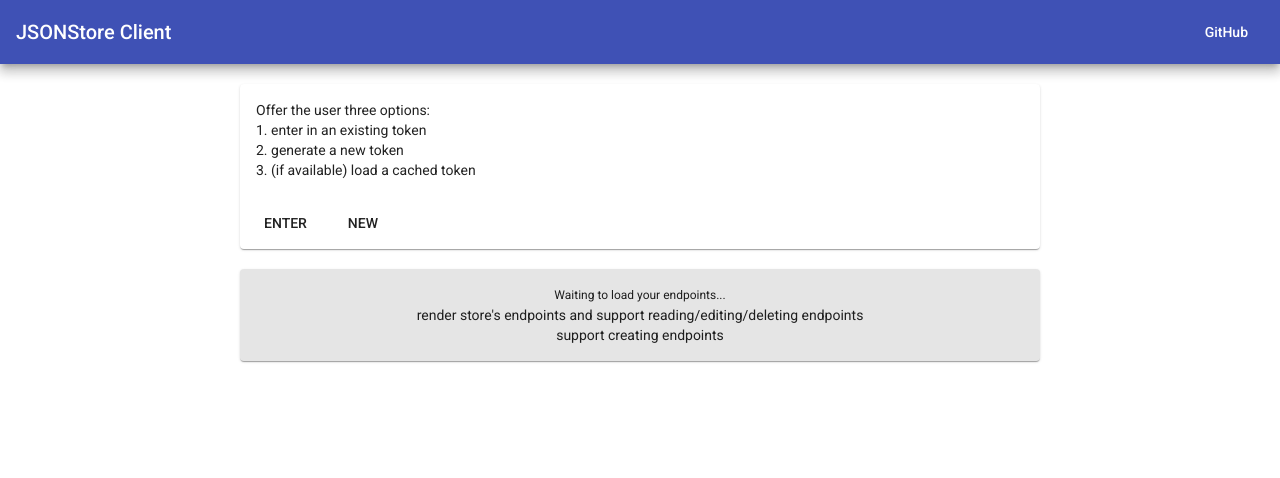
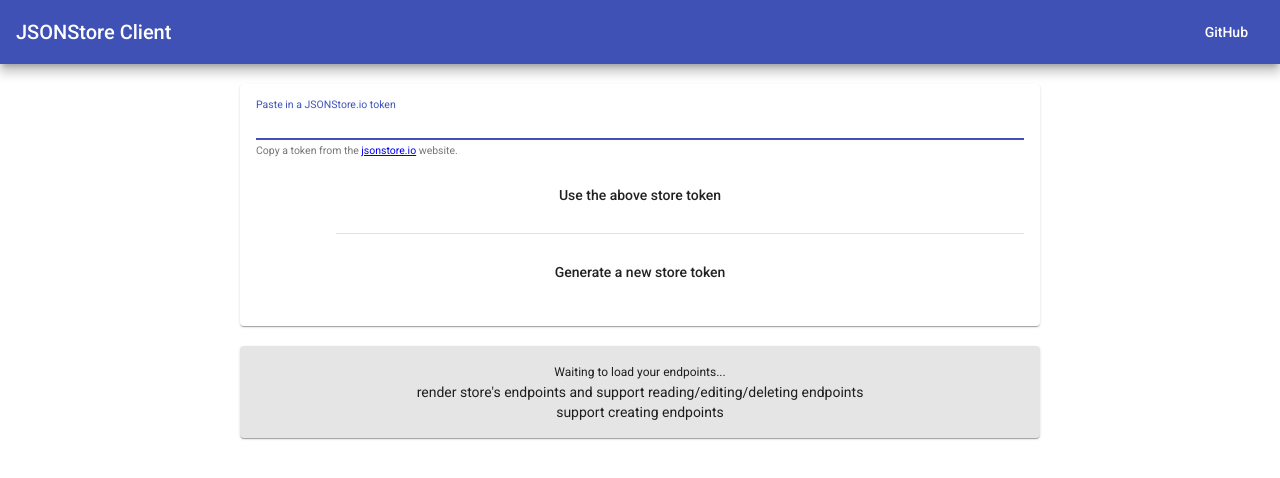
Before and after one commit to METACEO/ng-jsonstore-client, an Angular app: page / in a window 1280 px wide. Shown: the top 478 px of the page. Built offline with nearby package versions, Linux system fonts and the light colour scheme; no server answers.

Commit message:
Introducing forms and inputs/outputs; completing the token component.

```diff
--- a/src/app/app.component.html
+++ b/src/app/app.component.html
@@ -4,7 +4,8 @@
 <div class="content mat-typography">
 
   <app-token [cachedToken]="cachedToken"
-             [token]="token"></app-token>
+             [token]="token"
+             (tokenSelected)="tokenSelected($event)"></app-token>
 
   <app-endpoints [endpoints]="endpoints"></app-endpoints>
 
--- a/src/app/app.component.ts
+++ b/src/app/app.component.ts
@@ -1,8 +1,5 @@
-import { HttpClient } from '@angular/common/http';
 import { Component } from '@angular/core';
-import { filter, map } from 'rxjs/operators';
 
-import { environment } from '../environments/environment';
 import { IEndpoint } from './interfaces/endpoint.interface';
 
 @Component({
@@ -16,13 +13,8 @@
   public endpoints: IEndpoint[];
   public token: string;
 
-  constructor(private _httpClient: HttpClient) {
-    this._httpClient.get<{token: string}>(`${environment.api}/get-token`)
-      .pipe(
-        filter(response => response.token !== undefined),
-        map(response => response.token)
-      )
-      .subscribe(token => this.token = token);
+  tokenSelected(token: string): void {
+    this.token = token;
   }
 
 }
--- a/src/app/app.module.ts
+++ b/src/app/app.module.ts
@@ -1,4 +1,5 @@
 import { HttpClientModule } from '@angular/common/http';
+import { ReactiveFormsModule } from '@angular/forms';
 import { BrowserModule } from '@angular/platform-browser';
 import { BrowserAnimationsModule } from '@angular/platform-browser/animations';
 import { NgModule } from '@angular/core';
@@ -21,6 +22,7 @@
     BrowserAnimationsModule,
     HttpClientModule,
     MaterialModule,
+    ReactiveFormsModule
   ],
   providers: [],
   bootstrap: [AppComponent]
--- a/src/app/components/token/token.component.html
+++ b/src/app/components/token/token.component.html
@@ -1,33 +1,51 @@
 <section>
   <mat-card>
     <mat-card-content>
-      <span>Offer the user three options:</span>
-      <br/>
-      <span>1. enter in an existing token</span>
-      <br/>
-      <span>2. generate a new token</span>
-      <br/>
-      <span>3. (if available) load a cached token</span>
+      <ng-container *ngIf="token; else ShowPrompt">
+
+        <mat-form-field class="full-width">
+          <input [value]="token"
+                 disabled
+                 matInput
+                 placeholder="Using JSONStore.io token">
+        </mat-form-field>
+
+        <div class="button-wrapper">
+          <button (click)="unloadToken()" mat-button>Unload</button>
+        </div>
+
+      </ng-container>
+      <ng-template #ShowPrompt>
+
+        <mat-form-field class="full-width">
+          <input [formControl]="tokenFormControl"
+                 autofocus
+                 matInput
+                 placeholder="Paste in a JSONStore.io token">
+          <mat-hint>Copy a token from the <a href="https://www.jsonstore.io/">jsonstore.io</a> website.</mat-hint>
+        </mat-form-field>
+
+        <div class="button-wrapper">
+          <button (click)="usePastedToken()" mat-button>Use the above store token</button>
+        </div>
+
+        <mat-divider [inset]="true"></mat-divider>
+
+        <div class="button-wrapper">
+          <button (click)="generateNewToken()" mat-button>Generate a new store token</button>
+        </div>
+
+        <ng-container *ngIf="cachedToken">
+
+          <mat-divider [inset]="true"></mat-divider>
+
+          <div class="button-wrapper">
+            <button (click)="useCachedToken()" mat-button>Use the cached store token</button>
+          </div>
+
+        </ng-container>
+
+      </ng-template>
     </mat-card-content>
-    <mat-card-actions>
-
-      <button (click)="enterToken()"
-              mat-button>
-        <span>ENTER</span>
-      </button>
-
-      <button (click)="newToken()"
-              mat-button>
-        <span>NEW</span>
-      </button>
-
-      <button *ngIf="hasCachedToken"
-              (click)="useCached()"
-              color="primary"
-              mat-button>
-        <span>USE CACHED</span>
-      </button>
-
-    </mat-card-actions>
   </mat-card>
 </section>
--- a/src/app/components/token/token.component.scss
+++ b/src/app/components/token/token.component.scss
@@ -1,3 +1,12 @@
 section {
   margin: 20px;
 }
+
+.full-width {
+  width: 100%;
+}
+
+.button-wrapper {
+  padding: 20px 0;
+  text-align: center;
+}
--- a/src/app/components/token/token.component.ts
+++ b/src/app/components/token/token.component.ts
@@ -1,4 +1,10 @@
-import { Component, Input } from '@angular/core';
+import { HttpClient } from '@angular/common/http';
+import { Component, EventEmitter, Input, Output } from '@angular/core';
+import { FormControl } from '@angular/forms';
+import { filter, map } from 'rxjs/operators';
+
+import { environment } from '../../../environments/environment';
+import { getTokenUrl } from '../../utils/getTokenUrl.util';
 
 @Component({
   selector: 'app-token',
@@ -9,20 +15,33 @@
 
   @Input() cachedToken: string;
   @Input() token: string;
+  @Output() tokenSelected: EventEmitter<string> = new EventEmitter<string>();
 
-  public get hasCachedToken(): boolean {
-    return typeof this.cachedToken !== null && this.cachedToken !== undefined;
+  tokenFormControl: FormControl = new FormControl('');
+
+  constructor(private _httpClient: HttpClient) {
   }
 
-  public enterToken(): void {
-    //
+  public usePastedToken(): void {
+    if (this.tokenFormControl.value) {
+      this.tokenSelected.emit(this.tokenFormControl.value);
+    }
   }
 
-  public newToken(): void {
-    //
+  public generateNewToken(): void {
+    this._httpClient.get<{token: string}>(`${environment.api}/get-token`)
+      .pipe(
+        filter(response => response.token !== undefined),
+        map(response => response.token)
+      )
+      .subscribe(token => this.tokenSelected.emit(getTokenUrl(token)));
   }
 
-  public useCached(): void {
-    //
+  public useCachedToken(): void {
+    this.tokenSelected.emit(this.cachedToken);
+  }
+
+  public unloadToken(): void {
+    this.tokenSelected.emit(null);
   }
 }
--- a/src/app/material.module.ts
+++ b/src/app/material.module.ts
@@ -1,11 +1,17 @@
 import { NgModule } from '@angular/core';
 import { MatButtonModule } from '@angular/material/button';
 import { MatCardModule } from '@angular/material/card';
+import { MatDividerModule } from '@angular/material/divider';
+import { MatFormFieldModule } from '@angular/material/form-field';
+import { MatInputModule } from '@angular/material/input';
 import { MatToolbarModule } from '@angular/material/toolbar';
 
 const modules = [
   MatButtonModule,
   MatCardModule,
+  MatDividerModule,
+  MatFormFieldModule,
+  MatInputModule,
   MatToolbarModule,
 ];
 
--- /dev/null
+++ b/src/app/utils/getTokenUrl.util.ts
@@ -0,0 +1,5 @@
+import {environment} from '../../environments/environment';
+
+export function getTokenUrl(token: string) {
+  return token ? `${environment.api}/${token}` : '';
+}
```
